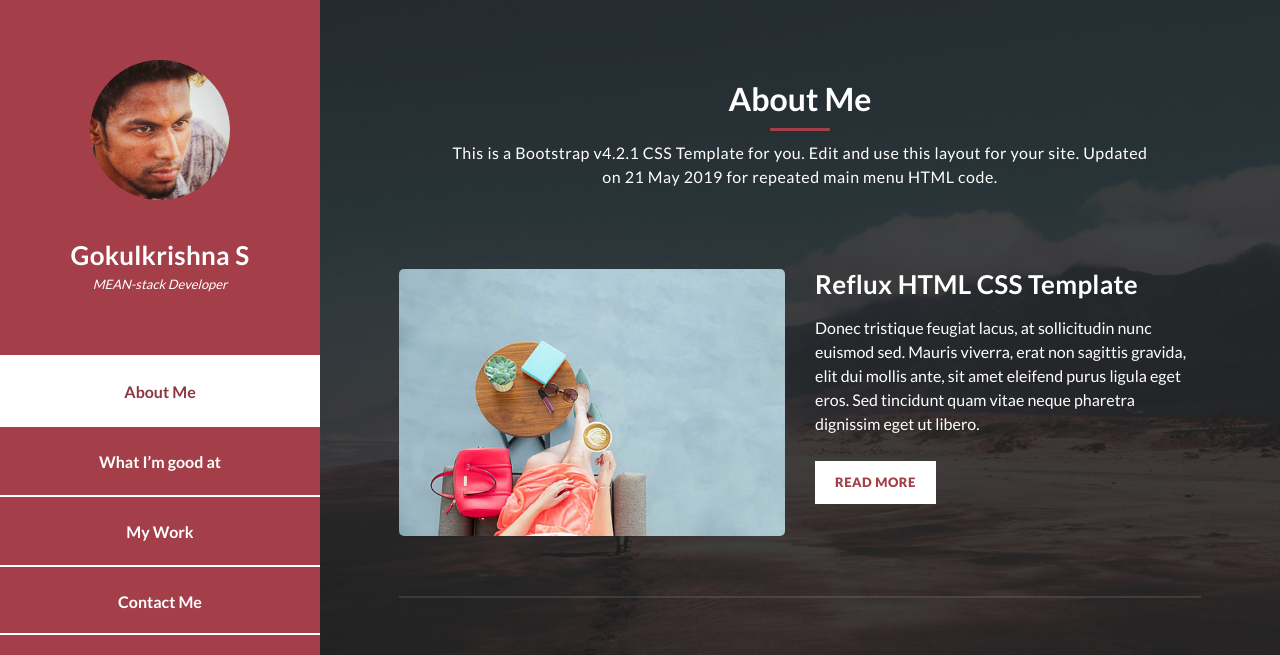
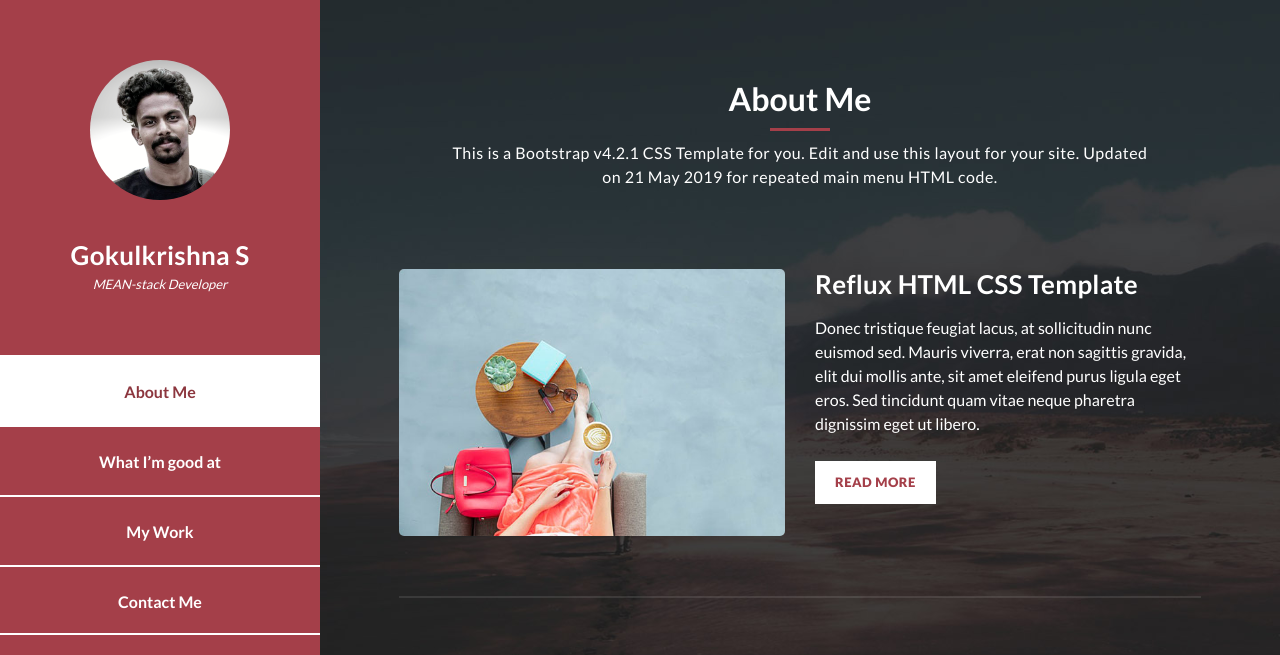
Before and after one commit to Go-Adler/New-Personal-Website, a plain HTML site: page index.html in a window 1280 px wide. Shown: the top 655 px of the page. Drawn offline with nearby package versions, Linux system fonts and the light colour scheme; a script that the page names is missing.

Commit message:
changed picture

```diff
--- a/index.html
+++ b/index.html
@@ -36,7 +36,7 @@ https://templatemo.com/tm-531-reflux
         <i class="fa fa-times" id="menu-close"></i>
         <div class="container">
           <div class="image">
-            <a href="#"><img src="assets/images/FB_IMG_102238559562609644.jpg" alt="" /></a>
+            <a href="#"><img src="assets/images/FB_IMG_102238559562609644.png" alt="" /></a>
           </div>
           <div class="author-content">
             <h4>Gokulkrishna S</h4>
```
Also changed, not shown: assets/images/FB_IMG_102238559562609644.jpg (deleted), assets/images/FB_IMG_102238559562609644.png (added).
